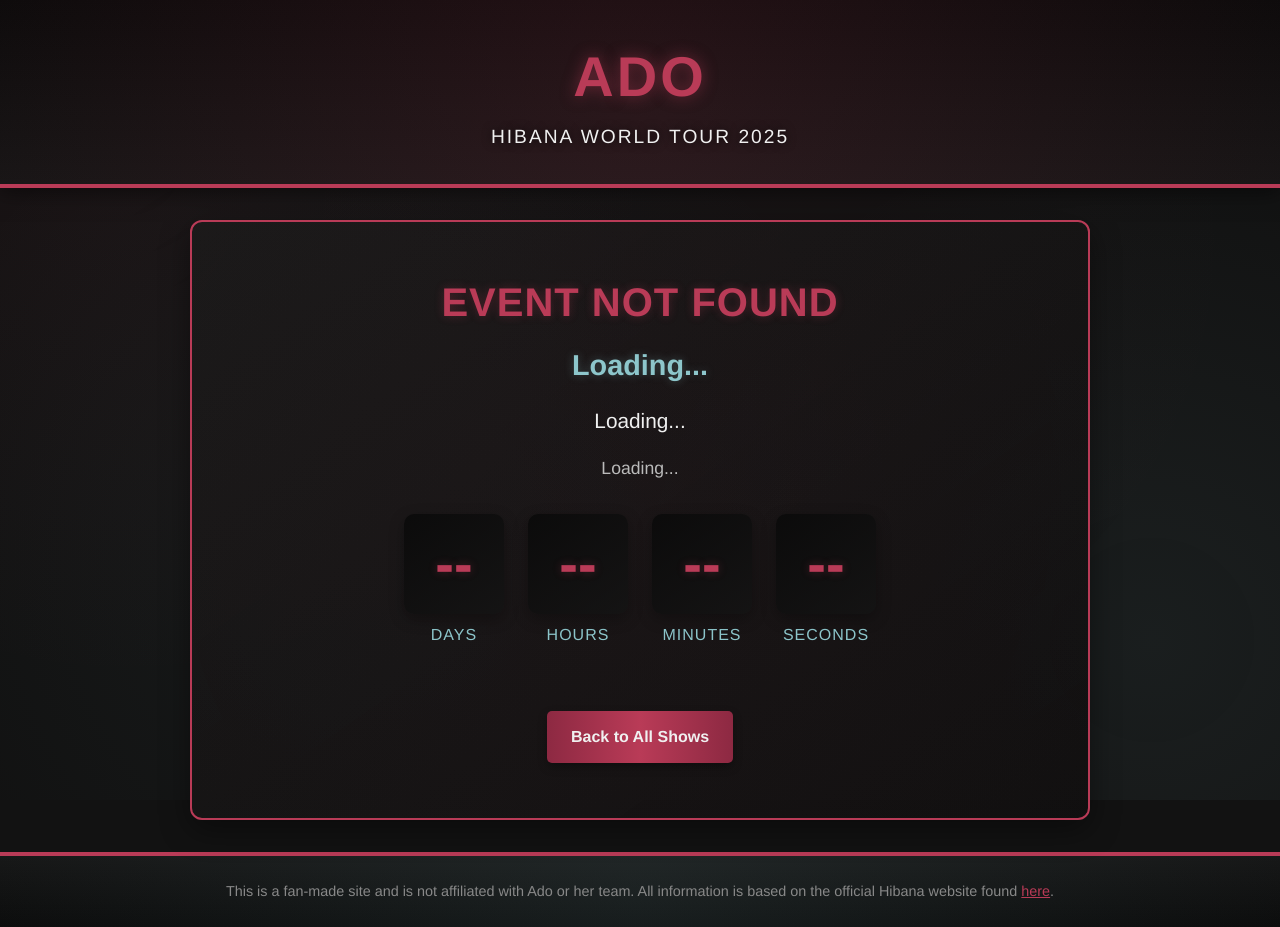
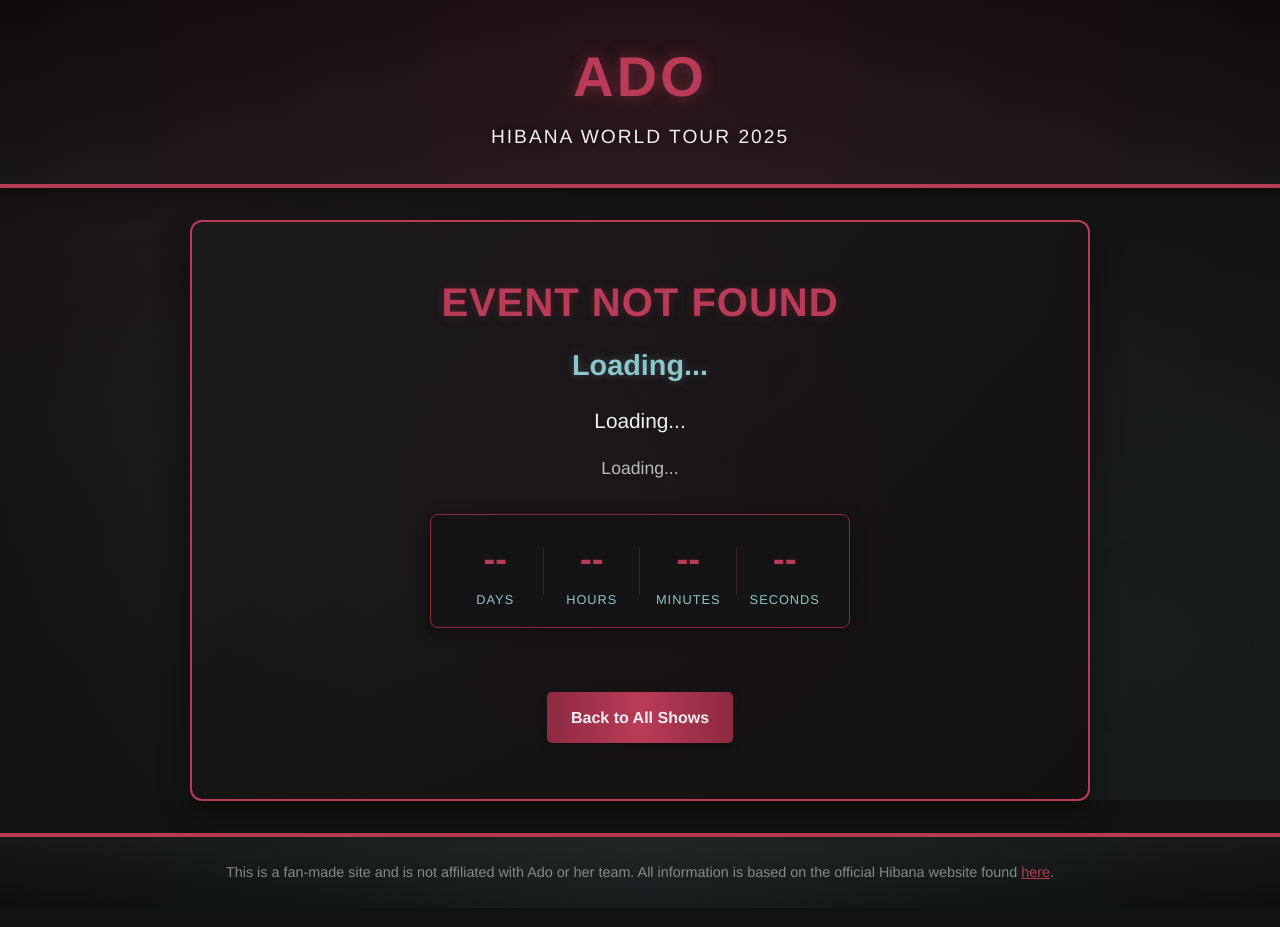
Before and after one commit to tansonito/tansonito.github.io, a plain HTML site: page event.html in a window 1280 px wide. Drawn offline with Linux system fonts and the light colour scheme.

Commit message:
Update event.html

```diff
--- a/event.html
+++ b/event.html
@@ -176,63 +176,53 @@
           color: #bbb;
         }
 
+        /* Updated countdown timer styles to match the image while using site colors */
         .countdown-timer {
           display: flex;
           justify-content: center;
-          gap: 1.5rem;
           margin-bottom: 2rem;
           position: relative;
           z-index: 1;
+          background-color: rgba(20, 20, 20, 0.9);
+          border: 1px solid var(--primary-dark);
+          border-radius: 8px;
+          padding: 1rem;
+          box-shadow: 0 4px 15px rgba(0, 0, 0, 0.4);
+          max-width: 420px;
+          width: 100%;
+          margin-left: auto;
+          margin-right: auto;
         }
 
         .time-block {
           display: flex;
           flex-direction: column;
           align-items: center;
+          justify-content: center;
+          flex: 1;
+          position: relative;
+        }
+
+        .time-block:not(:last-child)::after {
+          content: '';
+          position: absolute;
+          right: 0;
+          height: 60%;
+          width: 1px;
+          background-color: rgba(185, 59, 87, 0.3);
+          top: 20%;
         }
 
         .time-value {
-          font-size: 3.5rem;
+          font-size: 2.2rem;
           font-weight: 700;
           color: var(--primary-color);
-          text-shadow: 0 0 10px rgba(185, 59, 87, 0.3);
-          width: 100px;
-          height: 100px;
-          display: flex;
-          justify-content: center;
-          align-items: center;
-          background: linear-gradient(145deg, rgba(10, 10, 10, 0.9) 0%, rgba(20, 20, 20, 0.8) 100%);
-          border-radius: 10px;
-          margin-bottom: 0.5rem;
-          box-shadow: 0 5px 15px rgba(0, 0, 0, 0.3);
-          transition: all 0.3s ease;
-          position: relative;
-          overflow: hidden;
-        }
-
-        .time-value::before {
-          content: '';
-          position: absolute;
-          top: -50%;
-          left: -50%;
-          width: 200%;
-          height: 200%;
-          background: radial-gradient(circle at center, rgba(185, 59, 87, 0.05) 0%, transparent 70%);
-          opacity: 0;
-          transition: opacity 0.3s ease;
-        }
-
-        .time-block:hover .time-value {
-          transform: translateY(-3px);
-          box-shadow: 0 8px 20px rgba(0, 0, 0, 0.4), 0 0 15px rgba(185, 59, 87, 0.2);
-        }
-
-        .time-block:hover .time-value::before {
-          opacity: 1;
+          margin-bottom: 0.2rem;
+          text-shadow: 0 0 10px rgba(185, 59, 87, 0.2);
         }
 
         .time-label {
-          font-size: 1rem;
+          font-size: 0.8rem;
           color: var(--accent-color);
           text-transform: uppercase;
           letter-spacing: 1px;
@@ -305,13 +295,16 @@
 
         @media (max-width: 768px) {
           .countdown-timer {
-            flex-wrap: wrap;
+            padding: 0.8rem;
+            max-width: 350px;
           }
 
           .time-value {
-            font-size: 2.5rem;
-            width: 70px;
-            height: 70px;
+            font-size: 1.8rem;
+          }
+
+          .time-label {
+            font-size: 0.7rem;
           }
 
           .city {
```
